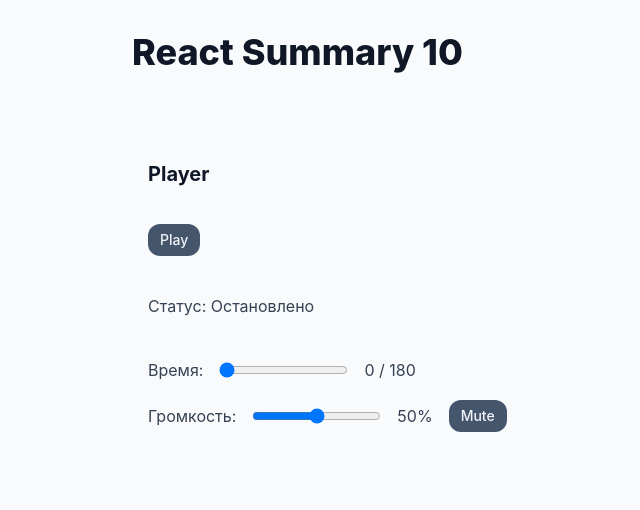
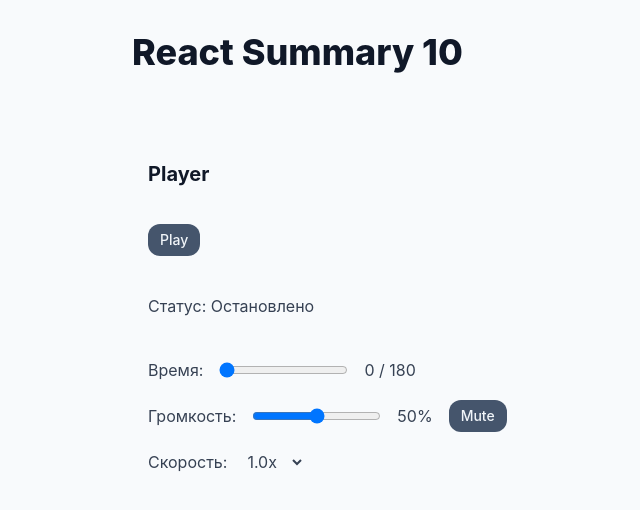
Before and after one commit to ArtemKutsan/react-summary-10, a React (Vite) app: page / in a window 1280 px wide. Shown: the top 510 px of the page, without its empty margins (92-732 px from the left). Built offline with nearby package versions, Linux system fonts and the light colour scheme.

Commit message:
feat: добавлен редюсер setPlaybackRate и селектор выбора скорости

```diff
--- a/src/components/Player.jsx
+++ b/src/components/Player.jsx
@@ -1,5 +1,5 @@
 import { useSelector, useDispatch } from "react-redux";
-import { playPause, setTime, changeVolume, toggleMute } from "../redux/slices/playerSlice";
+import { playPause, setTime, changeVolume, toggleMute, setPlaybackRate } from "../redux/slices/playerSlice";
 
 function Player() {
   const isPlaying = useSelector((state) => state.player.isPlaying);
@@ -7,6 +7,7 @@ function Player() {
   const maxTime = useSelector((state) => state.player.maxTime);
   const volume = useSelector((state) => state.player.volume);
   const isMuted = useSelector((state) => state.player.isMuted);
+  const playbackRate = useSelector((state) => state.player.playbackRate);
   const dispatch = useDispatch();
 
   return (
@@ -33,6 +34,16 @@ function Player() {
           {isMuted ? "Unmute" : "Mute"}
         </button>
       </div>
+      <div className="flex items-center gap-4">
+        <label>Скорость:</label>
+        <select value={playbackRate} onChange={(event) => dispatch(setPlaybackRate(Number(event.target.value)))}>
+          <option value={0.5}>0.5x</option>
+          <option value={0.75}>0.75x</option>
+          <option value={1.0}>1.0x</option>
+          <option value={1.25}>1.25x</option>
+          <option value={1.5}>1.5x</option>
+        </select>
+      </div>
     </div>
   );
 }
--- a/src/redux/slices/playerSlice.js
+++ b/src/redux/slices/playerSlice.js
@@ -44,8 +44,15 @@ const playerSlice = createSlice({
         state.isMuted = true;
       }
     },
+    setPlaybackRate: (state, action) => {
+      const allowedRates = [0.5, 0.75, 1.0, 1.25, 1.5];
+      if (allowedRates.includes(action.payload)) {
+        state.playbackRate = action.payload;
+      }
+    },
   },
 });
 
-export const { playPause, setTime, changeVolume, toggleMute } = playerSlice.actions;
+export const { playPause, setTime, changeVolume, toggleMute, setPlaybackRate } =
+  playerSlice.actions;
 export default playerSlice.reducer;
```
